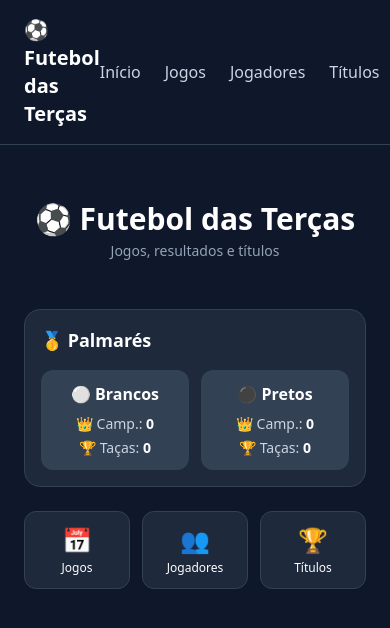
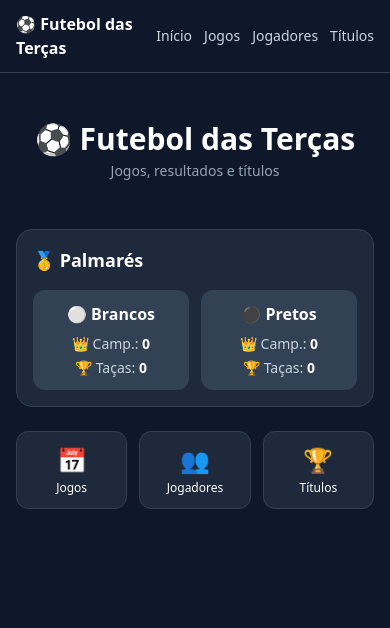
Before and after one commit to danielcostasilvadcsfutebol/futebol-das-tercas, a Next.js app: page / in a window 390 px wide. Shown: the top 628 px of the page. Built offline with nearby package versions, Linux system fonts and the light colour scheme; no server answers; the database is empty.

Commit message:
Update layout.js

```diff
--- a/app/layout.js
+++ b/app/layout.js
@@ -3,18 +3,19 @@ import './globals.css'
 export const metadata = {
   title: 'Futebol das Terças',
   description: 'Site para acompanhar os jogos de futebol semanais',
+  viewport: 'width=device-width, initial-scale=1',
 }
 
 export default function RootLayout({ children }) {
   return (
     <html lang="pt">
       <body>
-        <nav className="bg-slate-900 border-b border-slate-700 px-6 py-4">
-          <div className="max-w-6xl mx-auto flex items-center justify-between">
-            <a href="/" className="text-xl font-bold text-white">
+        <nav className="bg-slate-900 border-b border-slate-700 px-4 py-3 sticky top-0 z-50">
+          <div className="max-w-2xl mx-auto flex items-center justify-between">
+            <a href="/" className="text-base sm:text-xl font-bold text-white">
               ⚽ Futebol das Terças
             </a>
-            <div className="flex gap-6">
+            <div className="flex gap-3 sm:gap-6 text-sm sm:text-base">
               <a href="/" className="text-slate-300 hover:text-white transition">Início</a>
               <a href="/jogos" className="text-slate-300 hover:text-white transition">Jogos</a>
               <a href="/jogadores" className="text-slate-300 hover:text-white transition">Jogadores</a>
@@ -22,7 +23,7 @@ export default function RootLayout({ children }) {
             </div>
           </div>
         </nav>
-        <main className="max-w-6xl mx-auto px-6 py-8">
+        <main className="max-w-2xl mx-auto px-4 py-6">
           {children}
         </main>
       </body>
```
